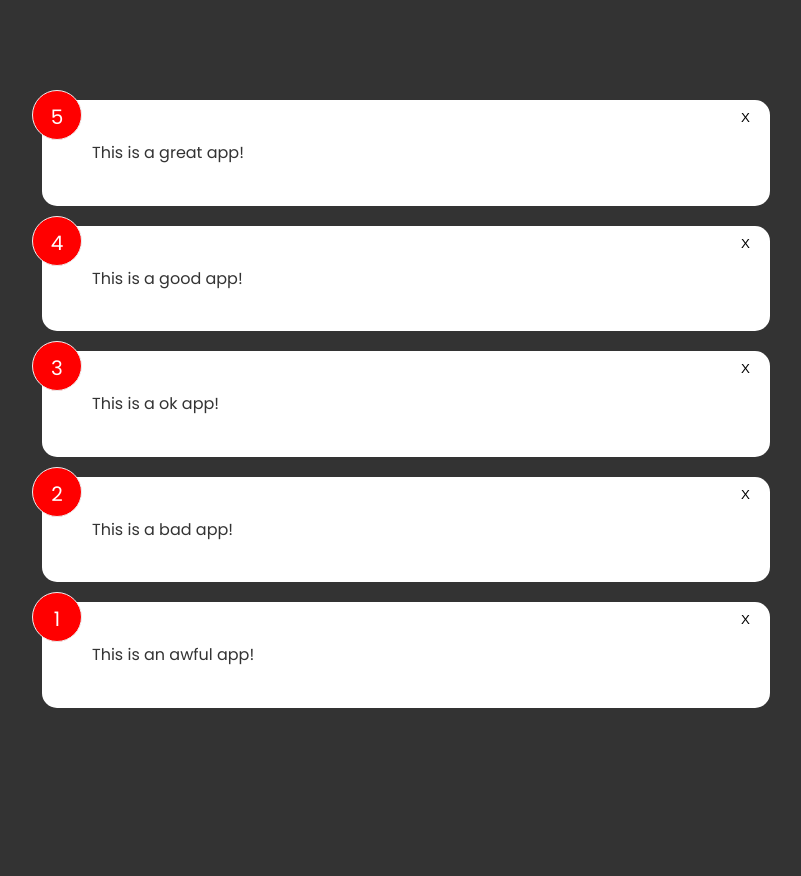
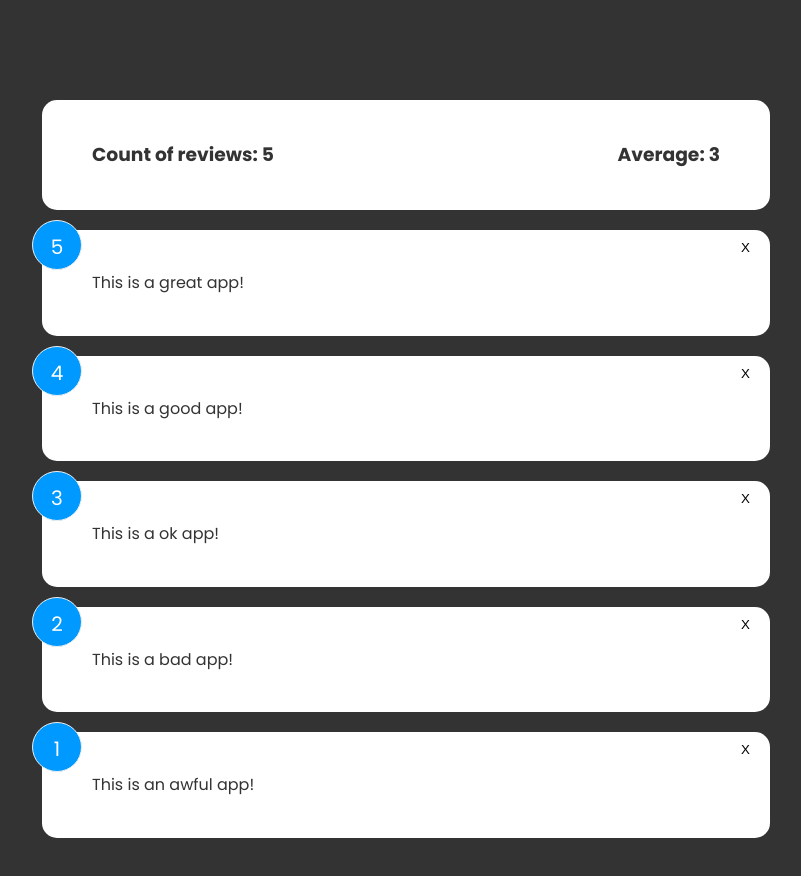
Before and after one commit to PedroArs99/Cheatsheets, a Svelte app in the folder Frontend/Svelte/feedback-app/: page / in a window 1280 px wide. Shown: the top 876 px of the page, without its empty margins (234-1035 px from the left). Before the commit the page ends 808 px from the top, so only its background shows below. Built offline with nearby package versions, Linux system fonts and the light colour scheme.

Commit message:
Svelte Crash Course: Add stats card with reactive ecpressions

```diff
--- a/Frontend/Svelte/feedback-app/src/components/feedback/FeedbackItem.svelte
+++ b/Frontend/Svelte/feedback-app/src/components/feedback/FeedbackItem.svelte
@@ -32,7 +32,7 @@ import { createEventDispatcher } from "svelte";
         left: -10px;
         width: 50px;
         height: 50px;
-        background-color: #f00;
+        background-color: #0099ff;
         color: #fff;
         border: 1px #eee solid;
         border-radius: 50%;
--- a/Frontend/Svelte/feedback-app/src/components/feedback/FeedbackList.svelte
+++ b/Frontend/Svelte/feedback-app/src/components/feedback/FeedbackList.svelte
@@ -1,6 +1,7 @@
 <script lang="ts">
     import type { Feedback } from "../../models/Feedback";
     import FeedbackItem from "./FeedbackItem.svelte";
+import FeedbackStats from "./FeedbackStats.svelte";
 
     export let feedbackItems: Feedback[] = [];
 
@@ -10,6 +11,8 @@
 </script>
 
 <!-- HTML Section -->
+<FeedbackStats {feedbackItems}/>
+
 {#each feedbackItems as fb}
     <FeedbackItem feedback={fb} on:delete-feedback-item={handleDelete} />
 {/each}
--- /dev/null
+++ b/Frontend/Svelte/feedback-app/src/components/feedback/FeedbackStats.svelte
@@ -0,0 +1,30 @@
+<script lang="ts">
+    import type { Feedback } from "../../models/Feedback";
+    import Card from "../layout/Card.svelte";
+
+    export let feedbackItems: Feedback[];
+
+    $: count = feedbackItems.length;
+    $: average =
+        feedbackItems.reduce((acc, curr) => acc + curr.rating, 0) /
+        feedbackItems.length;
+</script>
+
+<!-- HTML -->
+<Card>
+    {#if count > 0}
+        <div class="flex-card">
+            <h3>Count of reviews: {count}</h3>
+            <h3>Average: {average ?? 0}</h3>
+        </div>
+    {:else}
+        <h1>No feedback items yet</h1>
+    {/if}
+</Card>
+
+<style>
+    .flex-card {
+        display: flex;
+        justify-content: space-between;
+    }
+</style>
```
